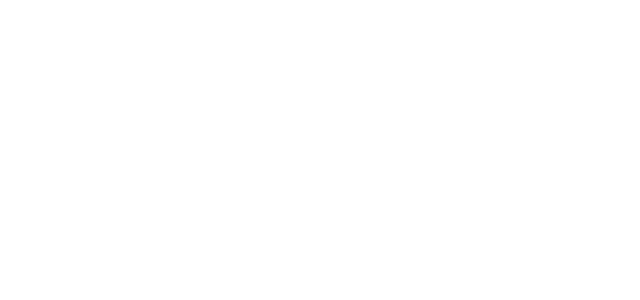
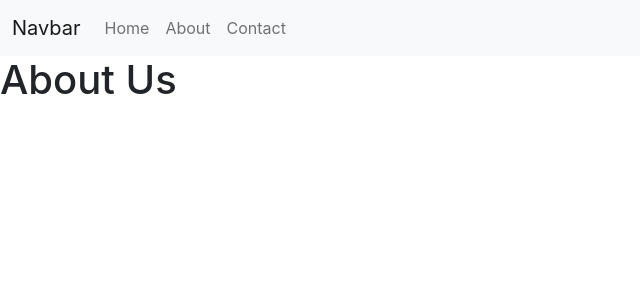
Before and after one commit to danyentezari/frontend-may2021, a React (Create React App) app: page /about in a window 1280 px wide. Shown: the top 300 px of the page, without its empty margins (0-640 px from the left). Built offline with nearby package versions, Linux system fonts and the light colour scheme.

Commit message:
Using Link for routing.

```diff
--- /dev/null
+++ b/src/AboutScreen.js
@@ -0,0 +1,29 @@
+import React from 'react';
+import NavBar from './NavBar';
+
+let headerLinks = [
+    {label: 'Home', path: '/'},
+    {label: 'About', path: '/about'},
+    {label: 'Contact', path: '/contact'},
+  ]
+
+
+let footerLinks = [
+    {label: 'Home', path: '/'},
+    {label: 'About', path: '/about'},
+    {label: 'Contact', path: '/contact'},
+    {label: 'FAQs', path:'/faqs'},
+    {label: 'Subscribe', path: '/subscribe'},
+    {label: 'Terms & Conditions', path: '/terms-and-conditions'}
+  ]
+
+function AboutScreen() {
+    return (
+        <div>
+            <NavBar theme="light" links={headerLinks} />
+            <h1>About Us</h1>
+        </div>
+    )
+}
+
+export default AboutScreen;
--- a/src/App.js
+++ b/src/App.js
@@ -1,13 +1,14 @@
 import React from 'react';
 import { BrowserRouter, Route, Switch } from 'react-router-dom';
 import MainScreen from './MainScreen';
-
+import AboutScreen from './AboutScreen';
 
 function App() {
     return(
         <BrowserRouter>
             <Switch>
                 <Route path="/" exact={true} component={MainScreen} />
+                <Route path="/about" exact={true} component={AboutScreen} />
             </Switch>
         </BrowserRouter>
     )
--- a/src/MainScreen.js
+++ b/src/MainScreen.js
@@ -5,19 +5,18 @@
 import Carousel from './Carousel';
 
 let headerLinks = [
-  'Home',
-  'About',
-  'Contact',
+  {label: 'Home', path: '/'},
+  {label: 'About', path: '/about'},
+  {label: 'Contact', path: '/contact'},
 ]
 
-
 let footerLinks = [
-  'Home',
-  'About',
-  'Contact',
-  'FAQs',
-  'Subscribe',
-  'Terms & Conditions'
+  {label: 'Home', path: '/'},
+  {label: 'About', path: '/about'},
+  {label: 'Contact', path: '/contact'},
+  {label: 'FAQs', path:'/faqs'},
+  {label: 'Subscribe', path: '/subscribe'},
+  {label: 'Terms & Conditions', path: '/terms-and-conditions'}
 ]
 
 
--- a/src/NavBar.js
+++ b/src/NavBar.js
@@ -1,4 +1,5 @@
 import React from 'react';
+import { Link } from 'react-router-dom';
 
 function NavBar(props) {
     return (
@@ -15,9 +16,9 @@
 
                         {
                             props.links.map(
-                                (label) => {
+                                (linkObj) => {
                                     return <li className="nav-item">
-                                        <a className="nav-link" href="#">{label}</a>
+                                        <Link className="nav-link" to={linkObj.path}>{linkObj.label}</Link>
                                     </li>
                                 }
                             )
```
